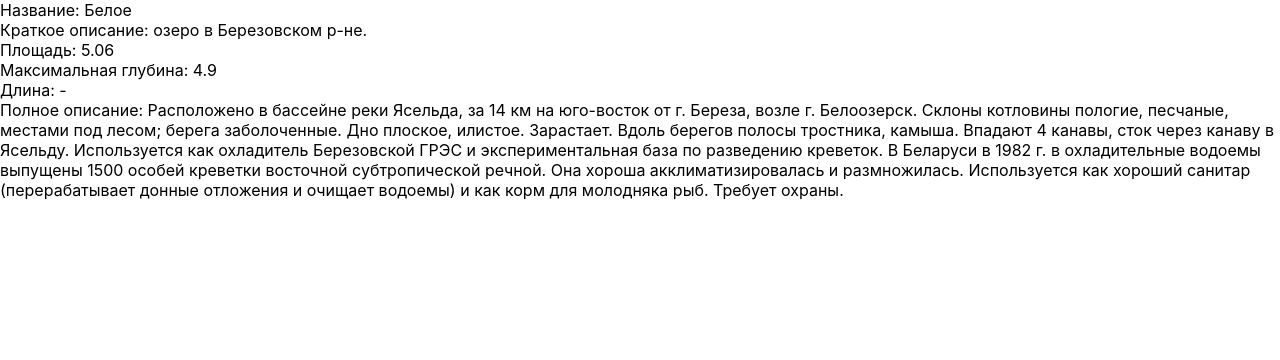
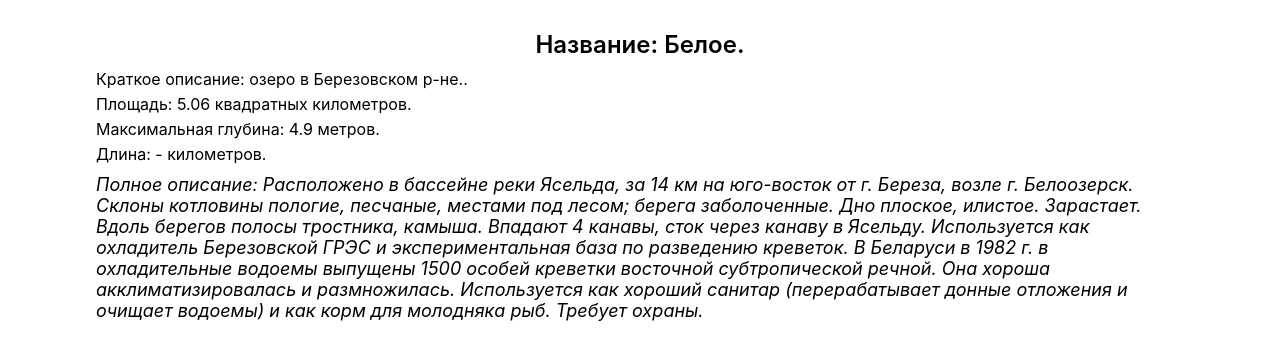
Before and after one commit to Khanetsky-Zhenya/ON_HOOK, a React (Create React App) app: page /waters/1 in a window 1280 px wide. Shown: the top 360 px of the page. Built offline with nearby package versions, Linux system fonts and the light colour scheme.

Commit message:
add minimal style to component WaterPage

```diff
--- a/src/components/WaterPage/WaterPage.jsx
+++ b/src/components/WaterPage/WaterPage.jsx
@@ -25,19 +25,19 @@ export const WaterPage = () => {
       {currentWater ? (
         <div className={styles.waterWrapper}>
           <div className={styles.waterWrapper_name}>
-            Название: {currentWater.name}
+            Название: {currentWater.name}.
           </div>
           <div className={styles.waterWrapper_shortDescr}>
-            Краткое описание: {currentWater.shortDescription}
+            Краткое описание: {currentWater.shortDescription}.
           </div>
           <div className={styles.waterWrapper_square}>
-            Площадь: {currentWater.square}
+            Площадь: {currentWater.square} квадратных километров.
           </div>
           <div className={styles.waterWrapper_depth}>
-            Максимальная глубина: {currentWater.depth}
+            Максимальная глубина: {currentWater.depth} метров.
           </div>
           <div className={styles.waterWrapper_length}>
-            Длина: {currentWater.length}
+            Длина: {currentWater.length} километров.
           </div>
           <div className={styles.waterWrapper_fullDescr}>
             Полное описание: {currentWater.fullDescription}
--- a/src/components/WaterPage/WaterPage.module.css
+++ b/src/components/WaterPage/WaterPage.module.css
@@ -0,0 +1,32 @@
+.waterWrapper {
+  width: 85%;
+  margin: 0 auto;
+}
+.waterWrapper_name {
+  margin: 30px 0 10px 0;
+  font-size: 24px;
+  font-weight: 600;
+
+  text-align: center;
+}
+.waterWrapper_shortDescr {
+  margin: 5px 0;
+  font-size: 16px;
+}
+.waterWrapper_square {
+  margin: 5px 0;
+  font-size: 16px;
+}
+.waterWrapper_depth {
+  margin: 5px 0;
+  font-size: 16px;
+}
+.waterWrapper_length {
+  margin: 5px 0;
+  font-size: 16px;
+}
+.waterWrapper_fullDescr {
+  margin: 10px 0 0 0;
+  font-size: 18px;
+  font-style: italic;
+}
```
